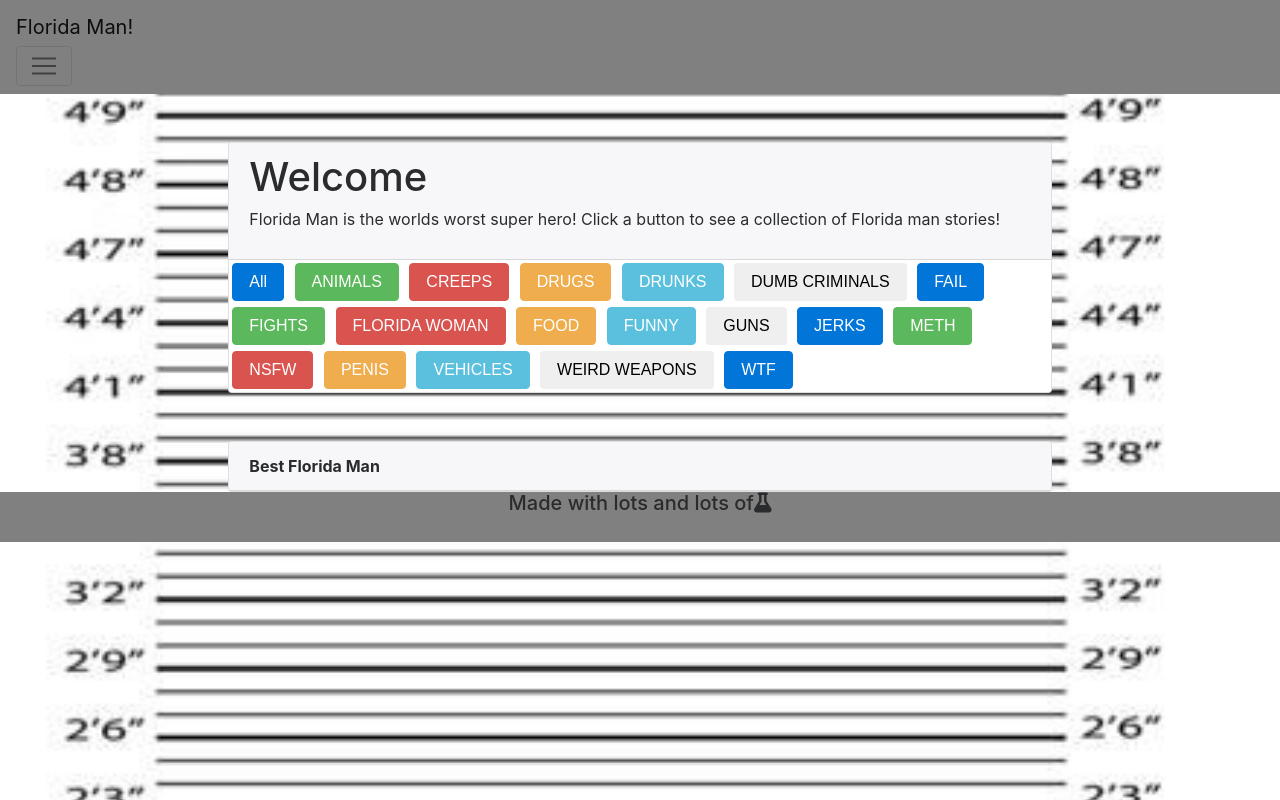
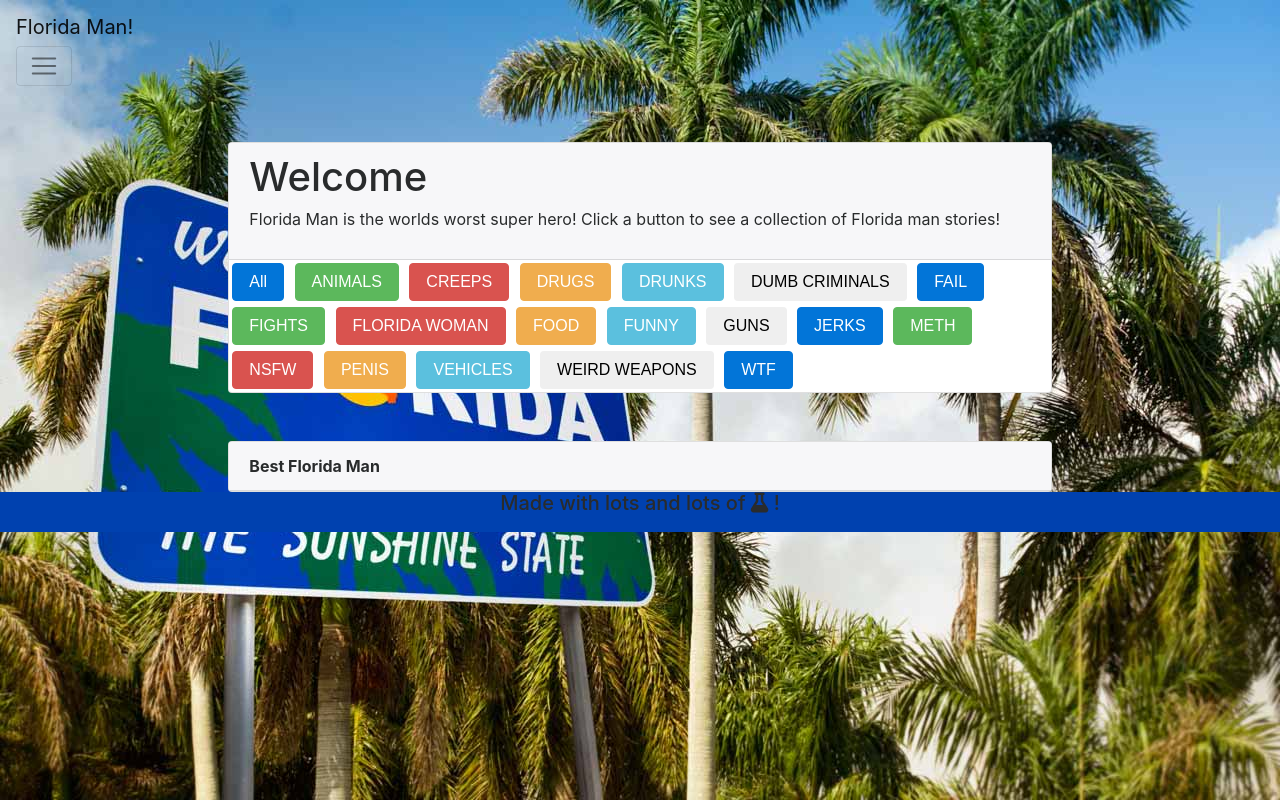
Before and after one commit to nellie-geek/Project2, a Node server app: page /posts in a window 1280 px wide. Run offline with Node 20, Linux system fonts and the light colour scheme; some libraries are stand-ins or nearby versions.

Commit message:
css, much better

```diff
--- a/public/styles/styles.css
+++ b/public/styles/styles.css
@@ -1,14 +1,14 @@
 body {
-    background-image: url("mugShotBackground.jpg");
-    height: 500px;
+    background-image: url("welcome-to-florida-1.jpg");
+    height: 800px;
     background-position: center;
     background-repeat: no-repeat;
     background-size: cover;
     position: relative;
 }
 
-.navbar {
-    background-color: grey;
+.container {
+    padding-top: 18%;
 }
 
 .btn{
@@ -17,12 +17,12 @@ body {
 
 footer {
     width:100%;
-    height:50px;
-    line-height: 50px;
+    height:5%;
+    line-height: 30px;
     position:fixed;
     bottom:0;
     left:0;
-    background-color: grey;
+    background-color: 	#0041AF;
     text-align: center;
 }
 
--- a/views/posts.handlebars
+++ b/views/posts.handlebars
@@ -48,6 +48,7 @@
     </form> --}}
   </div>
 </nav>
+
 <br> <br>
 
 <div class="container-fluid text-center">
@@ -126,7 +127,7 @@
 
 {{!-- footer --}}
 <footer class="container-fluid text-center">
-  <h5>Made with lots and lots of<i class="fa fa-flask"></i></h5>
+  <h5>Made with lots and lots of <i class="fa fa-flask"></i> !</h5>
 </footer>
 <script src="https://code.jquery.com/jquery-3.3.1.slim.min.js"
   integrity="sha384-q8i/X+965DzO0rT7abK41JStQIAqVgRVzpbzo5smXKp4YfRvH+8abtTE1Pi6jizo" crossorigin="anonymous"></script>
```
Also changed, not shown: public/login.html (+2 -7 lines), public/signup.html (+2 -7 lines).
